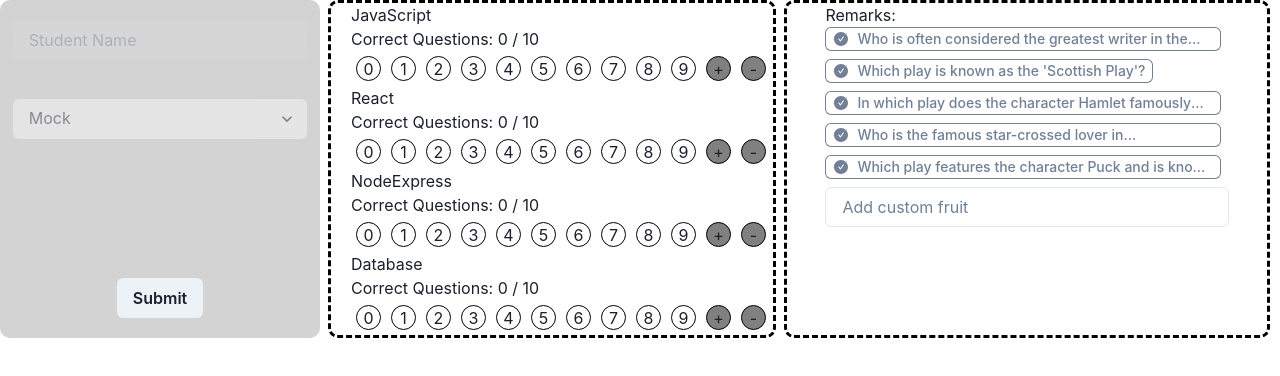
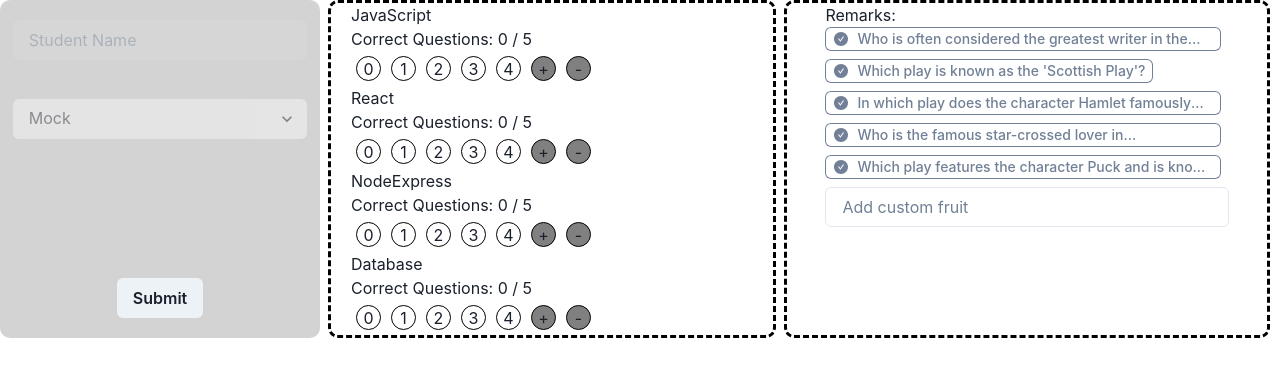
Before and after one commit to curiosityr0ver/Cuvette_Evaluation_App, a React (Vite) app in the folder client/: page /student/new in a window 1280 px wide. Shown: the top 376 px of the page. Built offline with nearby package versions, Linux system fonts and the light colour scheme; no server answers.

Commit message:
changed default no of questions to 5

```diff
--- a/client/src/student/SubjectMarkingWidget.jsx
+++ b/client/src/student/SubjectMarkingWidget.jsx
@@ -1,7 +1,7 @@
 import { useState } from "react";
 
 const SubjectMarkingWidget = ({ subjectName, results, setResults }) => {
-	const totalQuestions = 10;
+	const totalQuestions = 5;
 	const [questionStates, setQuestionStates] = useState(
 		results?.[subjectName] || new Array(totalQuestions).fill(0)
 	);
```
